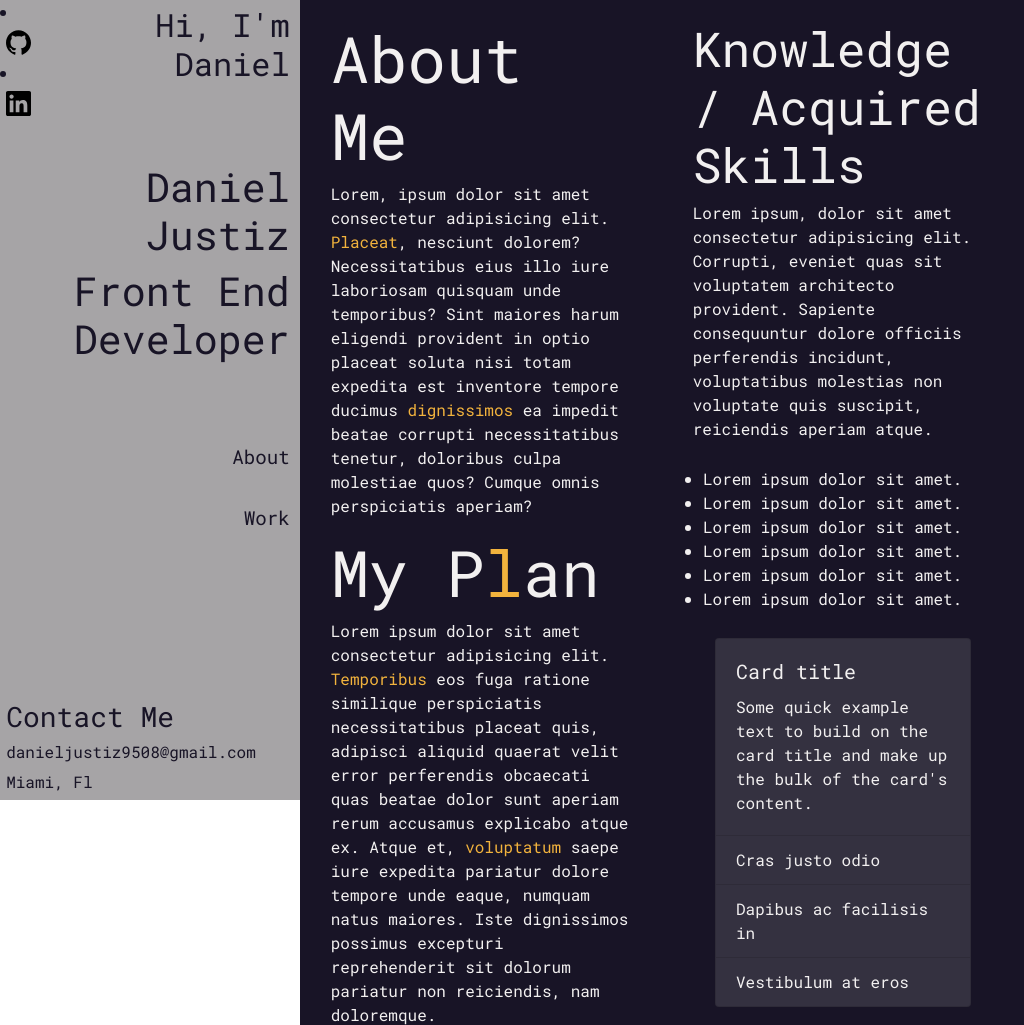
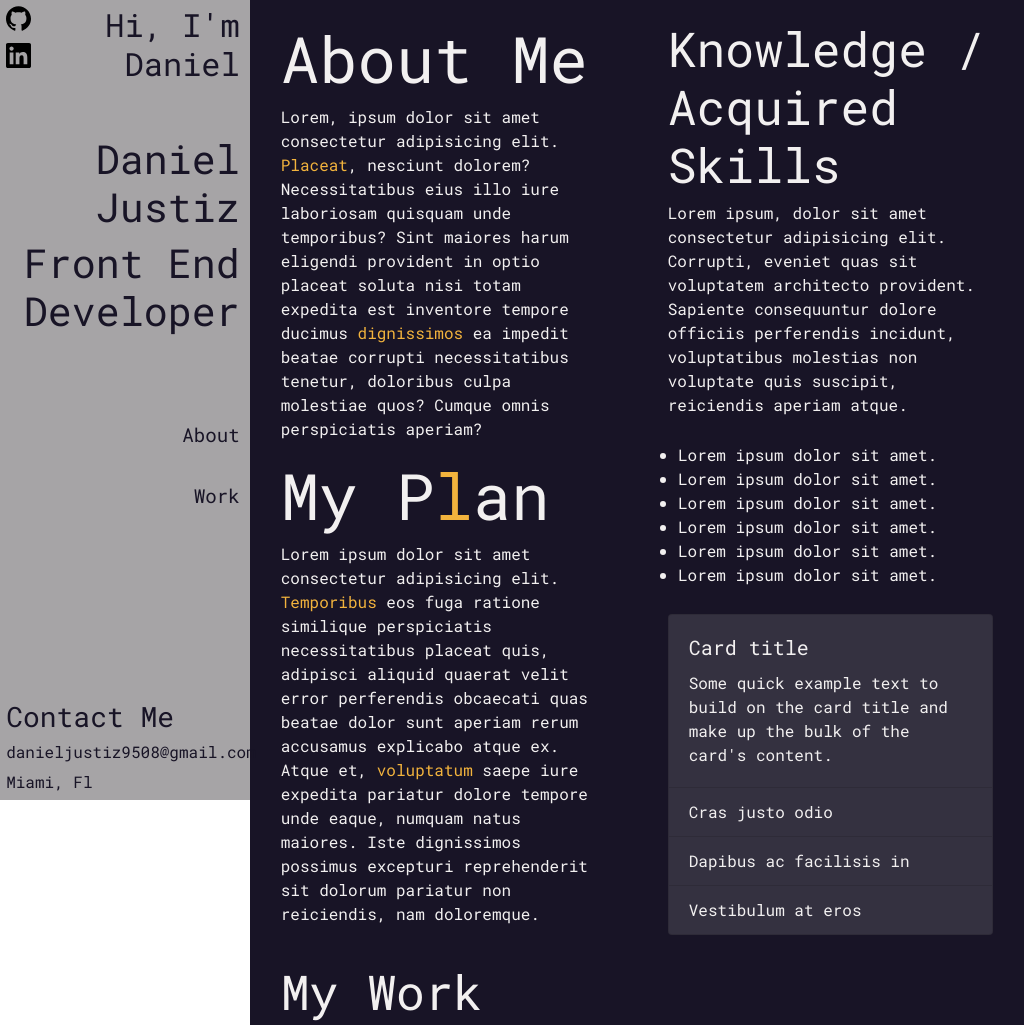
Before and after one commit to danielJ305/Portfolio, a plain HTML site: page index.html in a window 1024 px wide. Shown: the top 1025 px of the page. Drawn offline with nearby package versions, Linux system fonts and the light colour scheme.

Commit message:
testing responsivness for ipad pro.

```diff
--- a/style/style.scss
+++ b/style/style.scss
@@ -8,6 +8,9 @@
         width: 25px;
         height: auto;
         margin: 0.6vw;
+    }
+    .nav-links > li {
+            list-style-type: none;
     }
     .name-intro > h2 {
         margin: 0.6vw;
@@ -91,7 +94,7 @@
             }
         }
     }
-    @media screen and (max-width: 1350px) {
+    @media (max-width: 1350px) {
         .card {
             width: 12rem !important;
         }
@@ -156,9 +159,9 @@
     }
 }
 
-@media screen and (max-width: 1200px) {
+@media (min-width: 1024px) and (max-width: 1200px) {
     #navigation {
-        width: 300px !important;
+        width: 300px;
     }
 
     #canvas {
@@ -169,10 +172,36 @@
                 width:100% !important;
             }
             .card {
-                width:16rem !important;
+                width:100% !important;
                 margin-left:auto;
                 margin-right:auto;
             }
         }
     }
 }
+
+@media (max-width: 1024px) {
+    #navigation {
+        width: 250px;
+        .contact-me {
+            // li {
+
+            // }
+        }
+    }
+
+    #canvas {
+        margin-left: 250px;
+        .techs {
+            flex-direction: column;
+            .skills {
+                width: 100% !important;
+            }
+            .card {
+               width:100% !important;
+               margin-left:auto;
+               margin-right:auto;
+            }
+        }
+    }
+}
```
Also changed, not shown: output/style.css, 1 other file.
